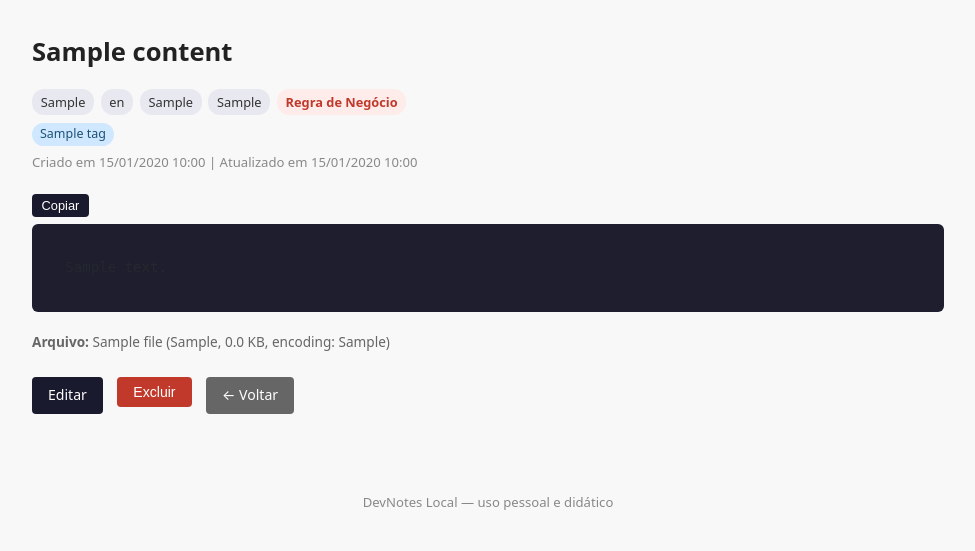
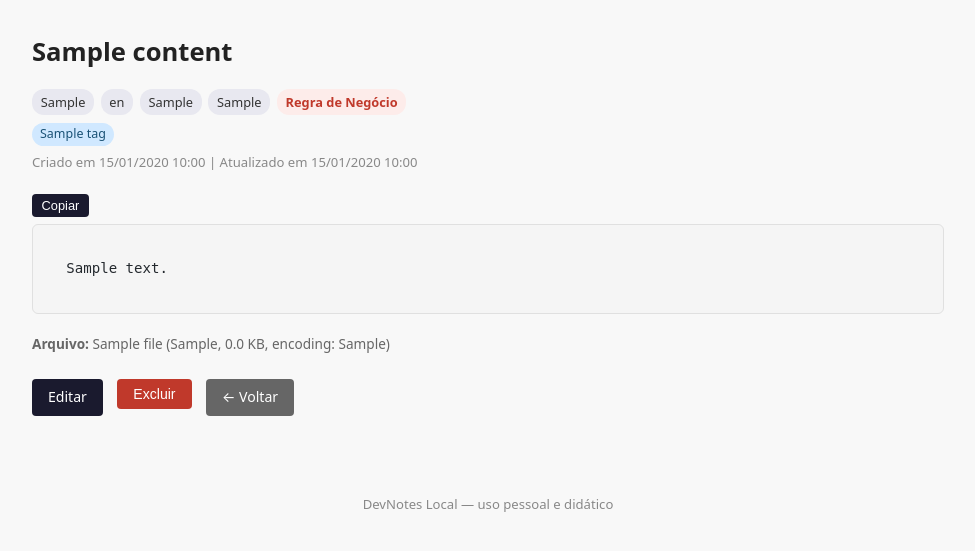
Before and after one commit to CrisFPS/DevNotes, a FastAPI app: page /content/1 in a window 1280 px wide. Shown: the part 47-598 px from the top of the page, without its empty margins (152-1127 px from the left). Run offline with FastAPI, Linux system fonts and the light colour scheme; tables that the repository leaves empty hold one stand-in row (values such as "Sample post"); some libraries are stand-ins or nearby versions.

Commit message:
style: substitui fundo preto do bloco de código por cinza claro
Troca background #1e1e2e por #f5f5f5 com borda #e0e0e0 e texto #2d2d2d,
alinhando o bloco de visualização ao tema claro da aplicação.

Co-Authored-By: Claude Sonnet 4.6 <noreply@anthropic.com>

```diff
--- a/frontend/static/css/style.css
+++ b/frontend/static/css/style.css
@@ -97,8 +97,9 @@ td a { color: #1a1a2e; font-weight: 600; }
 
 .content-block { margin: 1.2rem 0; position: relative; }
 .content-block pre {
-    background: #1e1e2e;
-    color: #cdd6f4;
+    background: #f5f5f5;
+    color: #2d2d2d;
+    border: 1px solid #e0e0e0;
     padding: 1.2rem;
     border-radius: 6px;
     overflow-x: auto;
```
